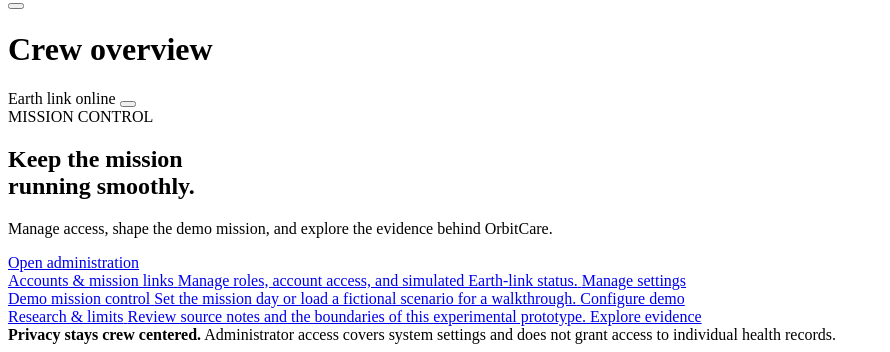
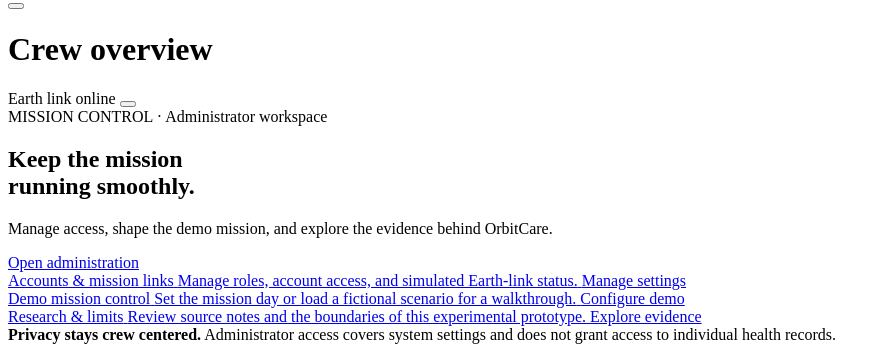
Before and after one commit to LoGansHub7/OrbitCare, a Laravel app: page /staff in a window 1280 px wide. Shown: the part 2810-3162 px from the top of the page, without its empty margins (0-890 px from the left). Run offline with Laravel 12, Linux system fonts and the light colour scheme; a user stored in the database is signed in; data comes from the database, SQL or seed files in the repository.

Commit message:
Restore Administrator workspace label on the admin overview
The redesigned admin hero dropped the label asserted by OrbitCareTest.

Co-authored-by: Copilot <223556219+Copilot@users.noreply.github.com>

```diff
--- a/resources/views/staff/home.blade.php
+++ b/resources/views/staff/home.blade.php
@@ -5,7 +5,7 @@
     @if ($isAdmin)
         <section class="oc-admin-hero mb-4" aria-labelledby="admin-overview-title">
             <div class="oc-admin-hero-copy">
-                <span class="oc-admin-kicker"><i class="bi bi-broadcast-pin" aria-hidden="true"></i> MISSION CONTROL</span>
+                <span class="oc-admin-kicker"><i class="bi bi-broadcast-pin" aria-hidden="true"></i> MISSION CONTROL · Administrator workspace</span>
                 <h2 id="admin-overview-title">Keep the mission<br>running smoothly.</h2>
                 <p>Manage access, shape the demo mission, and explore the evidence behind OrbitCare.</p>
                 <a class="btn btn-light" href="{{ route('admin.index') }}"><i class="bi bi-sliders" aria-hidden="true"></i> Open administration</a>
```
